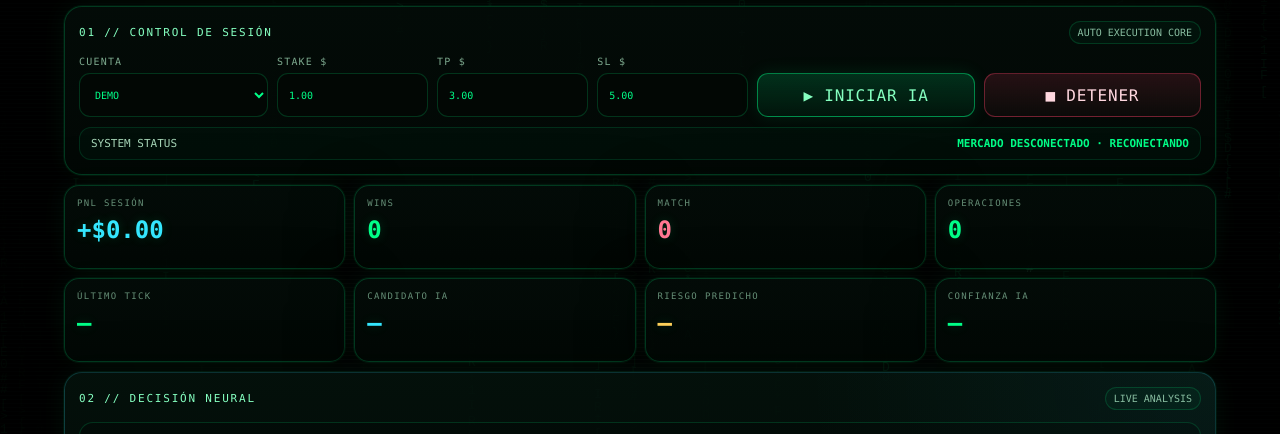
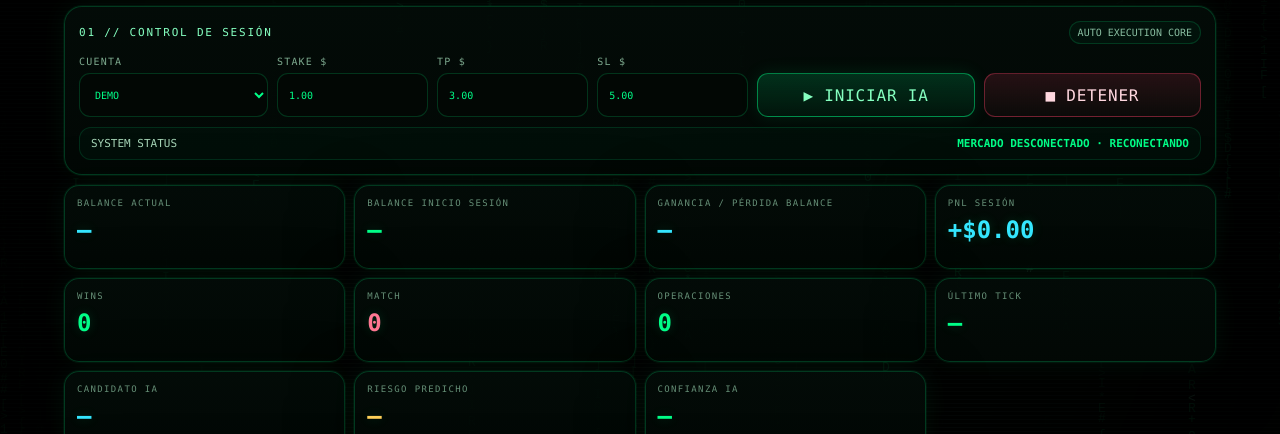
Before and after one commit to quispillocharly-gif/Differ-ia-, a website: page index.html in a window 1280 px wide. Shown: the part 201-635 px from the top of the page. Drawn offline with Linux system fonts and the light colour scheme; no server answers.

Commit message:
Add live balance cards to Matrix interface

```diff
--- a/index.html
+++ b/index.html
@@ -46,8 +46,9 @@ button{min-height:44px;border-radius:11px;border:1px solid rgba(0,255,136,.26);b
   </section>
 
   <div class="grid">
-    <div class="card hot"><small>PNL sesión</small><b id="pnl">$0.00</b></div><div class="card"><small>Wins</small><b id="wins">0</b></div><div class="card dangerCard"><small>Match</small><b id="losses">0</b></div><div class="card"><small>Operaciones</small><b id="ops">0</b></div>
-    <div class="card"><small>Último tick</small><b id="tick">—</b></div><div class="card hot"><small>Candidato IA</small><b id="pick">—</b></div><div class="card warn"><small>Riesgo predicho</small><b id="risk">—</b></div><div class="card"><small>Confianza IA</small><b id="confidence">—</b></div>
+    <div class="card hot"><small>Balance actual</small><b id="accountBalance">—</b></div><div class="card"><small>Balance inicio sesión</small><b id="balanceStart">—</b></div><div class="card hot"><small>Ganancia / pérdida balance</small><b id="balanceDelta">—</b></div><div class="card hot"><small>PNL sesión</small><b id="pnl">$0.00</b></div>
+    <div class="card"><small>Wins</small><b id="wins">0</b></div><div class="card dangerCard"><small>Match</small><b id="losses">0</b></div><div class="card"><small>Operaciones</small><b id="ops">0</b></div><div class="card"><small>Último tick</small><b id="tick">—</b></div>
+    <div class="card hot"><small>Candidato IA</small><b id="pick">—</b></div><div class="card warn"><small>Riesgo predicho</small><b id="risk">—</b></div><div class="card"><small>Confianza IA</small><b id="confidence">—</b></div>
   </div>
 
   <section class="panel decisionPanel"><div class="panel-head"><div class="panel-title">02 // DECISIÓN NEURAL</div><span class="chip" id="decisionChip">LIVE ANALYSIS</span></div>
@@ -85,7 +86,7 @@ button{min-height:44px;border-radius:11px;border:1px solid rgba(0,255,136,.26);b
   <div class="footer">DIFFER IA // BLACK MATRIX CORE // CLOUD MEMORY ENABLED</div>
 </div>
 
-<script src="demo.js?v=real-pro-connection-copy"></script>
+<script src="demo.js?v=real-pro-balance-v1"></script>
 <script src="ai-brain.js?v=cloud-sync-v1"></script>
 <script>
 (function(){
```
